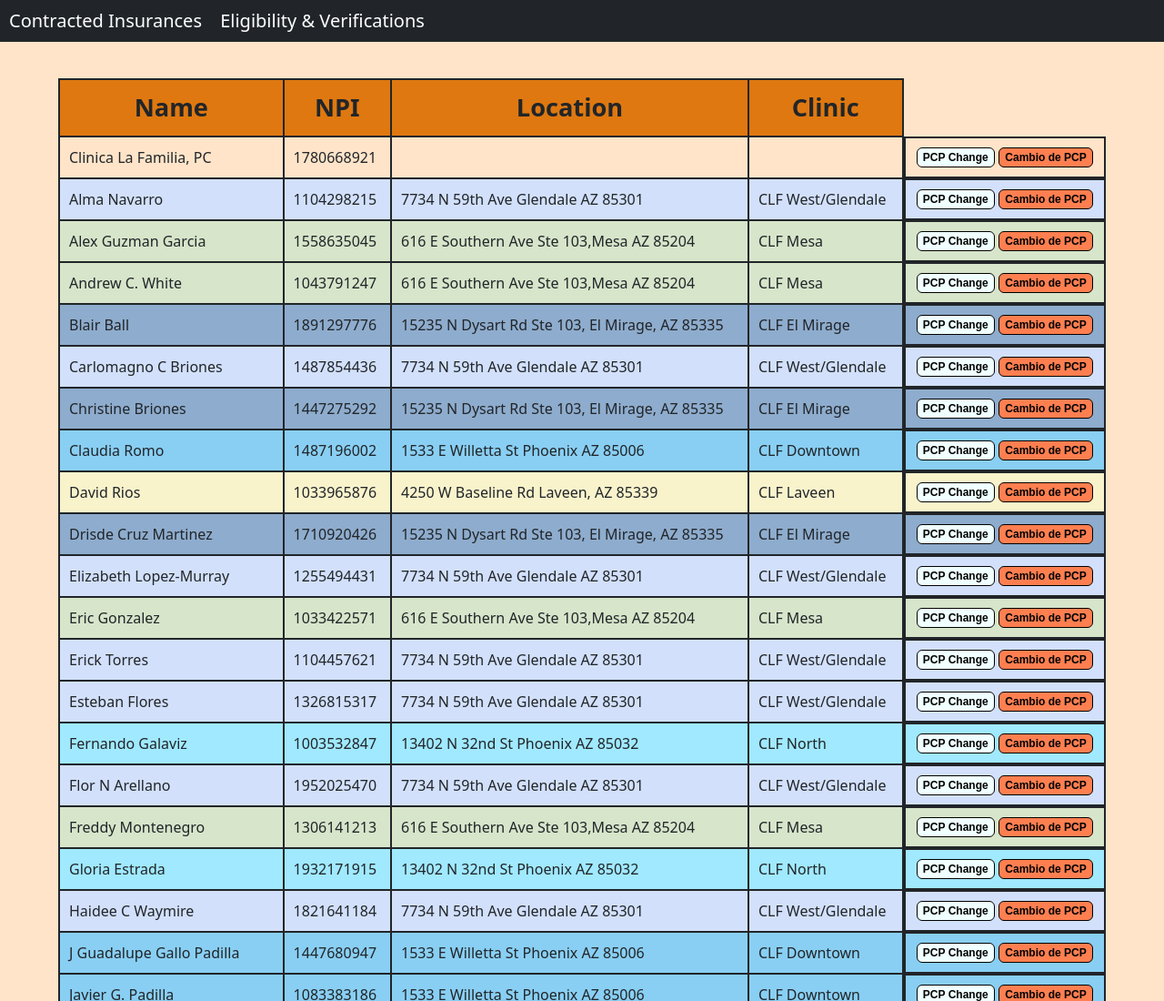
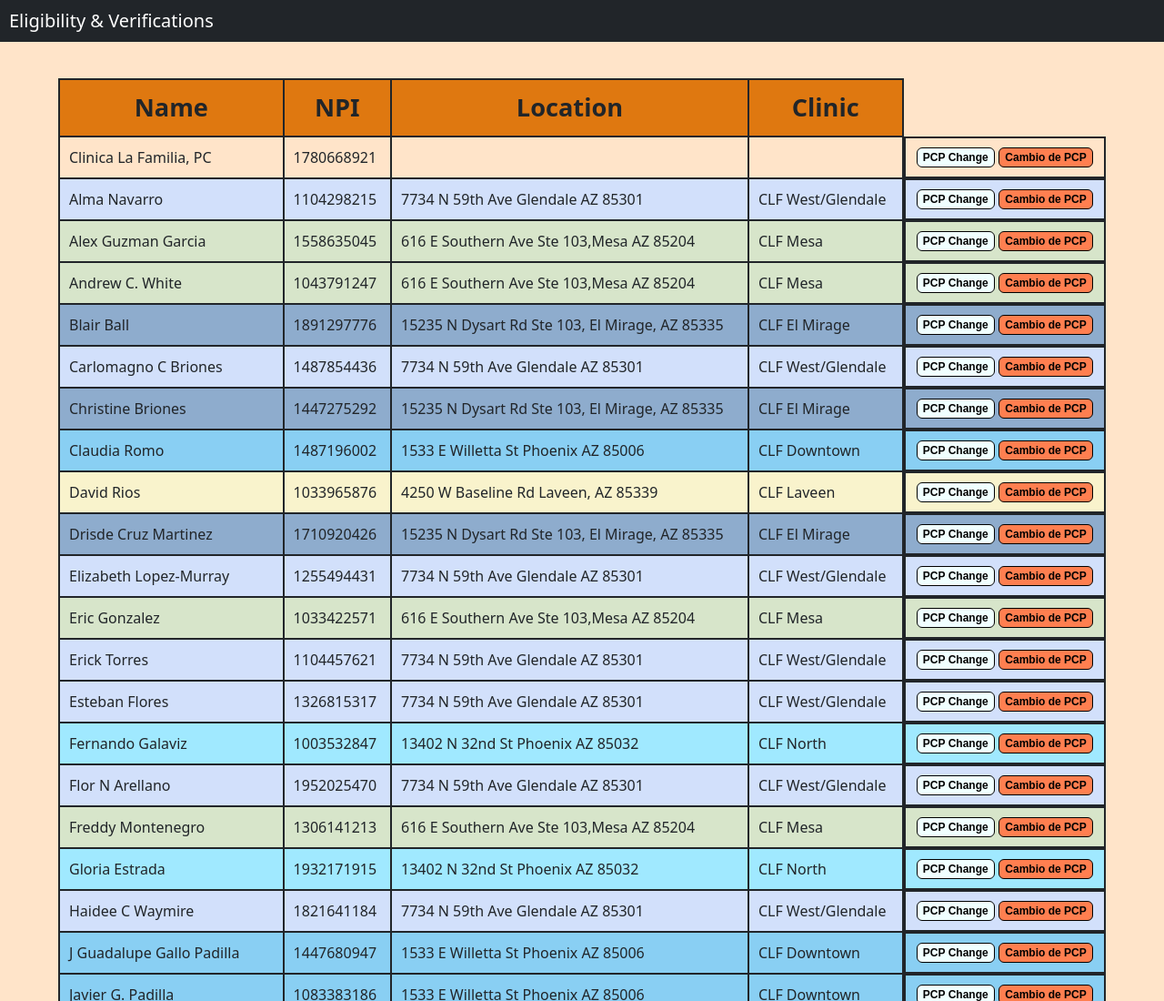
Before and after one commit to Luisapo/providerInfo, a plain HTML site: page index.html in a window 1280 px wide. Shown: the top 1100 px of the page at 91% size. Drawn offline with nearby package versions, Linux system fonts and the light colour scheme.

Commit message:
Remove contracted link

```diff
--- a/index.html
+++ b/index.html
@@ -17,7 +17,6 @@
 <body>
     <nav class="navbar navbar-expand-sm navbar-dark bg-dark" aria-label="">
         <div class="navbar-container">
-          <a class="navbar-brand" href="https://luisapo.github.io/Contracted/">Contracted Insurances</a>
           <a class="navbar-brand" href="https://luisapo.github.io/physicalExams/">Eligibility & Verifications</a>
           </button>
         </div>
```
